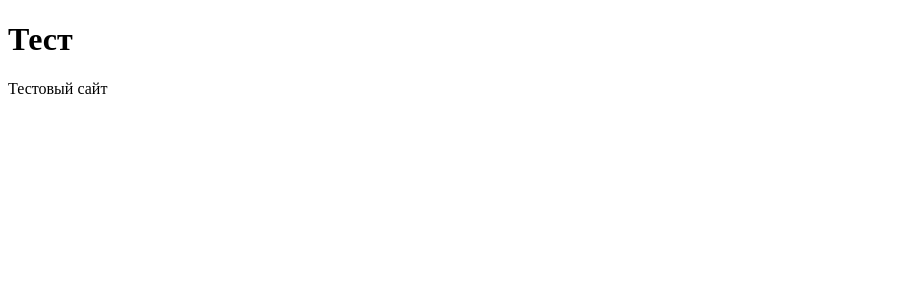
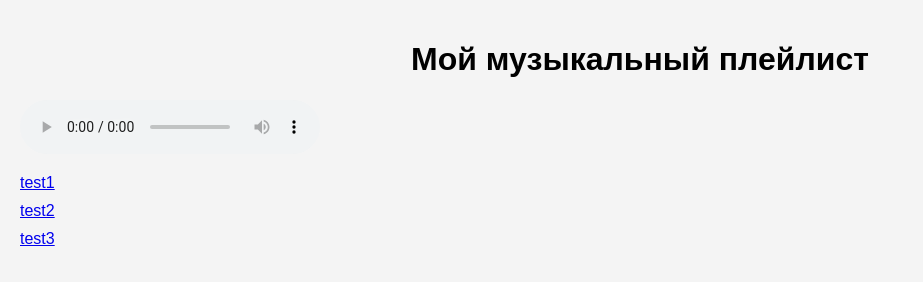
Before and after one commit to Twails/twails.github.io, a plain HTML site: page index.html in a window 1280 px wide. Shown: the whole page, without its empty margins (0-923 px from the left). Drawn offline with Linux system fonts and the light colour scheme.

Commit message:
Update index.html

```diff
--- a/index.html
+++ b/index.html
@@ -1,12 +1,49 @@
 <!DOCTYPE html>
-<html lang="en">
+<html lang="ru">
 <head>
     <meta charset="UTF-8">
     <meta name="viewport" content="width=device-width, initial-scale=1.0">
-    <title>Twails Test</title>
+    <title>Music</title>
+    <style>
+        body {
+            font-family: Arial, sans-serif;
+            background-color: #f4f4f4;
+            margin: 0;
+            padding: 20px;
+        }
+        h1 {
+            text-align: center;
+        }
+        .playlist {
+            list-style-type: none;
+            padding: 0;
+        }
+        .playlist li {
+            margin: 10px 0;
+        }
+    </style>
 </head>
 <body>
-    <h1>Тест</h1>
-    <p>Тестовый сайт</p>
+    <h1>Мой музыкальный плейлист</h1>
+    <audio id="audioPlayer" controls>
+        <source id="audioSource" src="" type="audio/mpeg">
+        Браузер не поддерживает плеер, лмао
+    </audio>
+    <ul class="playlist">
+        <li><a href="#" onclick="playSong('song1.mp3')">test1</a></li>
+        <li><a href="#" onclick="playSong('song2.mp3')">test2</a></li>
+        <li><a href="#" onclick="playSong('song3.mp3')">test3</a></li>
+        <!-- Добавьте больше песен по аналогии -->
+    </ul>
+
+    <script>
+        function playSong(song) {
+            var audioPlayer = document.getElementById('audioPlayer');
+            var audioSource = document.getElementById('audioSource');
+            audioSource.src = song;
+            audioPlayer.load();
+            audioPlayer.play();
+        }
+    </script>
 </body>
 </html>
```
